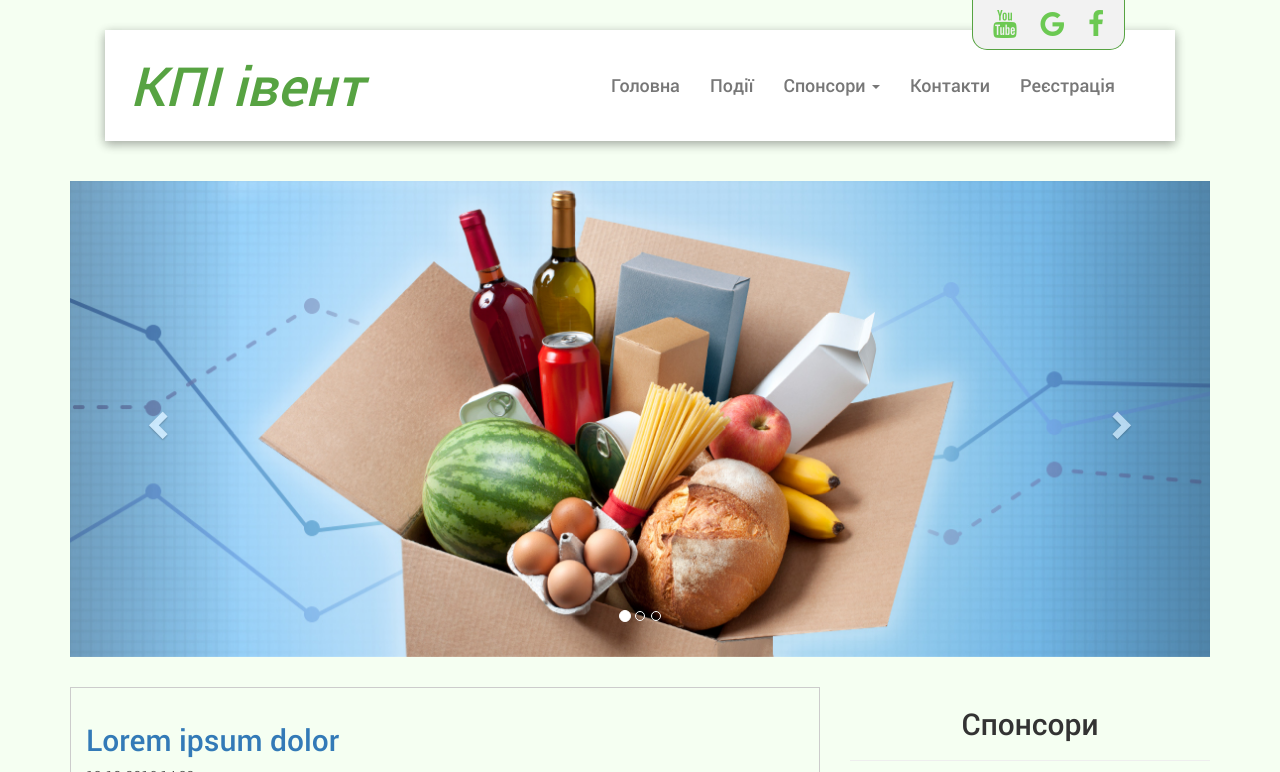
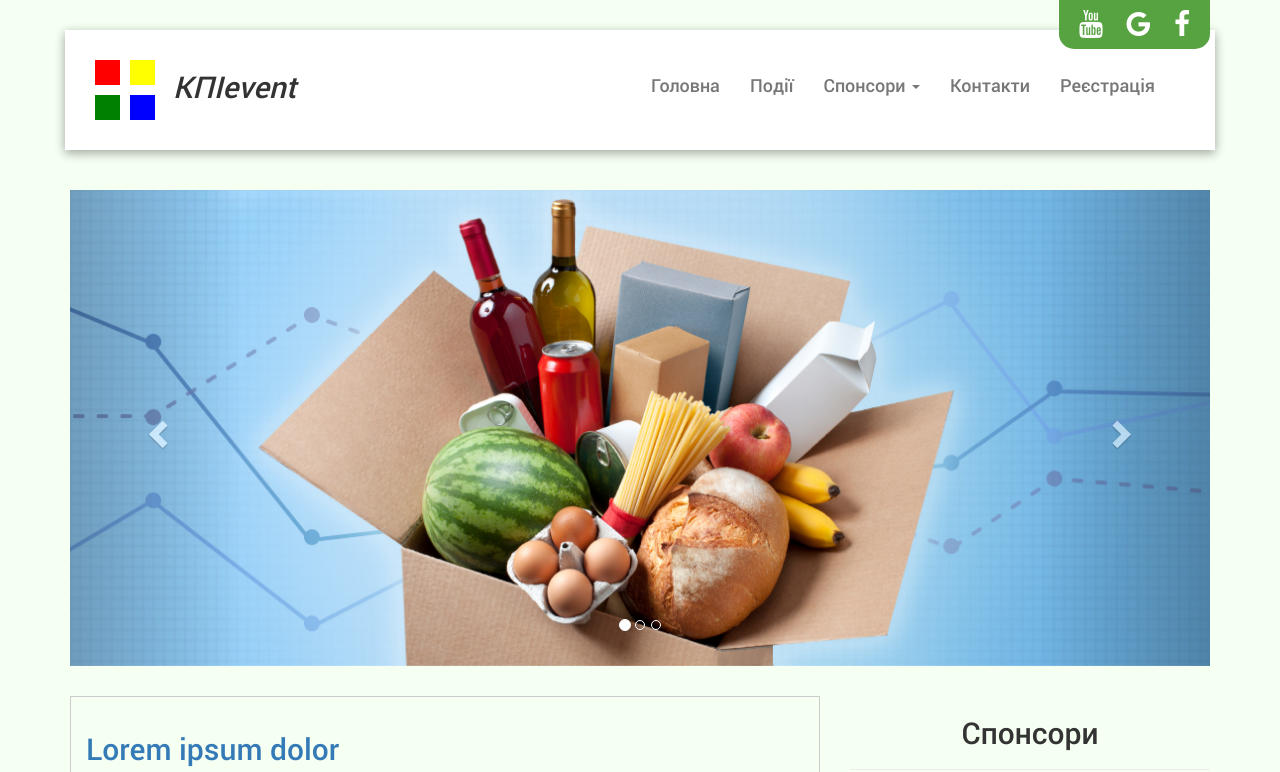
Before and after one commit to DenysiukVitalii/KPI-event, a plain HTML site: page index.html in a window 1280 px wide. Shown: the top 772 px of the page. Drawn offline with nearby package versions, Linux system fonts and the light colour scheme; some packages are replaced by stand-ins of ours.

Commit message:
add icon

```diff
--- a/css/style.css
+++ b/css/style.css
@@ -10,12 +10,72 @@ header .container {
   box-sizing: border-box;
   position: relative;
 }
+.navbar-header{
+  display: flex;
+  flex-direction: row;
+}
+.navbar-header .name {
+  padding: 6px 18px;
+  font-size: 15px;
+  font-family: RobotoMedium;
 
+}
+.navbar-header span {
+    font-size: 30px;
+  font-family: RobotoMedium;
+  vertical-align: middle;
+}
+
+
+
+.icon {
+  margin-left: 30px;
+  width: 60px;
+  height: 60px;
+  display: inline-flex;;
+  flex-direction: column;
+  transition: 0.5s;
+  cursor: pointer;
+}
+.top, .bottom {
+  width: 60px;
+  height: 30px;
+  background: #fff;
+  display: flex;
+  justify-content: space-between;
+  border: none;
+}
+.bottom {
+  display: flex;
+  align-items: flex-end;
+}
+
+.icon:hover {
+  transform: rotate(45deg);
+  border: none;
+}
+.icon>.top>div, .icon>.bottom>div  {
+  width: 25px;
+  height: 25px;
+}
+.icon .red {
+  background: red;
+}
+.icon .blue {
+  background: blue;
+}
+.icon .green {
+  background: green;
+}
+.icon .yellow {
+  background: yellow;
+
+}
 .navbar.navbar-default {
   padding: 30px 0px;
   border-radius: 0px;
   box-sizing: border-box;
-  margin: 0 40px 0 40px;
+  margin-bottom: 0;
   background: #fff;
   border:none;
   box-shadow: rgba(0, 0, 0, 0.156863) 0px 3px 10px, rgba(0, 0, 0, 0.227451) 0px 3px 10px;
@@ -23,7 +83,7 @@ header .container {
 a.navbar-brand > p {
   font-family: RobotoBold;
   display: inline-block;
-  font-size: 3em;
+  font-size: 1em;
   color: #57a342;
   margin-left:10px;
 }
@@ -44,23 +104,24 @@ a.navbar-brand>p:hover  {
 }
 .social-icons {
   position:absolute;
-  right: 100px;
+  right: 15px;
   top:0;
-  background: #f2f2f2;
-  border-left: 1px solid #57a342;
-  border-right: 1px solid #57a342;
-  border-bottom: 1px solid #57a342;
+  background: #57a342;
+
   border-bottom-right-radius: 15px;
   border-bottom-left-radius: 15px;
   padding:10px;
+  z-index: 101;
+    overflow: hidden;
+
 }
 .social-icons>a {
   display: inline-block;
   margin: 0 10px 0 10px;
-  color:#6cc952;
+  color:#fff;
 }
 .social-icons>a:hover {
-  color: #57a342;
+  color: #000;
 }
 
 #carousel {
@@ -121,6 +182,7 @@ footer {
   font-size: 18px;
   width: 100%;
   text-align: center;
+  margin-top: 20px;
 }
 #footer_info>li {
   list-style: none;
--- a/index.html
+++ b/index.html
@@ -2,8 +2,8 @@
 <html lang="en">
 <head>
   <meta charset="UTF-8">
-  <!-- <meta name="viewport" content="width=device-width, initial-scale=1.0">
-  <meta http-equiv="X-UA-Compatible" content="ie=edge"> -->
+  <meta name="viewport" content="width=device-width, initial-scale=1.0">
+  <meta http-equiv="X-UA-Compatible" content="ie=edge">
   <title>КПІ івент</title>
 
   <link href="css/bootstrap.css" rel="stylesheet">
@@ -21,9 +21,22 @@
                <span class="icon-bar"></span>
                <span class="icon-bar"></span>
      </button>
-
      <div class="navbar-header">
-      <a href="#" class="navbar-brand"><p><i>КПІ івент</i></p></a>
+       <a href="">
+       <div class="logoitem">
+         <div class="icon">
+           <div class="top">
+             <div class="red"></div>
+             <div class="yellow"></div>
+           </div>
+           <div class="bottom">
+             <div class="green"></div>
+             <div class="blue"></div>
+           </div>
+         </div>
+       </div>
+       </a>
+       <div class="name"><span><i>КПІevent</i></span></div>
      </div>
 
      <div class="collapse navbar-collapse" id="responsive-menu">
@@ -119,21 +132,43 @@
           <div class="sponsor"><a href="http://www.lohika.com/"><img src="img/sp3.jpg" class="sp" alt=""></a></div>
           <div class="sponsor"><a href="http://www.prom.ua/"><img src="img/sp4.jpg" class="sp" alt=""></a></div>
           <div class="sponsor"><a href="http://lits.ua/"><img src="img/sp5.jpg" class="sp" alt=""></a></div>
+          <script src='https://maps.googleapis.com/maps/api/js?v=3.exp'></script>
+          <div style='overflow:hidden;height:350px;max-width:100%;'>
+            <div id='gmap_canvas' style='height:350px;max-width:100%;'></div>
+            <div><small><a href="http://embedgooglemaps.com">embedgooglemaps.com</a></small></div>
+            <div><small><a href="http://buyproxies.io/">shared proxies</a></small></div>
+            <style>#gmap_canvas img{max-width:none!important;background:none!important}</style>
+          </div>
+          <script type='text/javascript'>
+            function init_map()
+            { var myOptions = {zoom:13,center:new google.maps.LatLng(50.447063164120934,30.511244661218246),
+              mapTypeId: google.maps.MapTypeId.ROADMAP};
+
+              map = new google.maps.Map(document.getElementById('gmap_canvas'), myOptions);
+              marker = new google.maps.Marker({map: map,position: new google.maps.LatLng(50.447063164120934,30.511244661218246)});
+
+              infowindow = new google.maps.InfoWindow({content:'<strong>Название</strong><br>Киев, Украина, ул. Политехничиская<br>'});
+
+              google.maps.event.addListener(marker, 'click', function(){infowindow.open(map,marker);});
+
+              infowindow.open(map,marker);
+            }
+            google.maps.event.addDomListener(window, 'load', init_map);
+          </script>
         </div>
       </div>
     </div>
   </div>
 
   <footer>
+
     <ul id="footer_info">
-      <li style="color:#57a342">КПІ івент</li>
+      <li style="color:#57a342">КПІevent</li>
       <li><a href="">Контакти</a></li>
       <li><a href="">Реєстрація</a></li>
     </ul>
       <p>Copyright ©2016 всі права захищені</p>
   </footer>
-
-
 
 
   <!-- jQuery (necessary for Bootstrap's JavaScript plugins) -->
```
